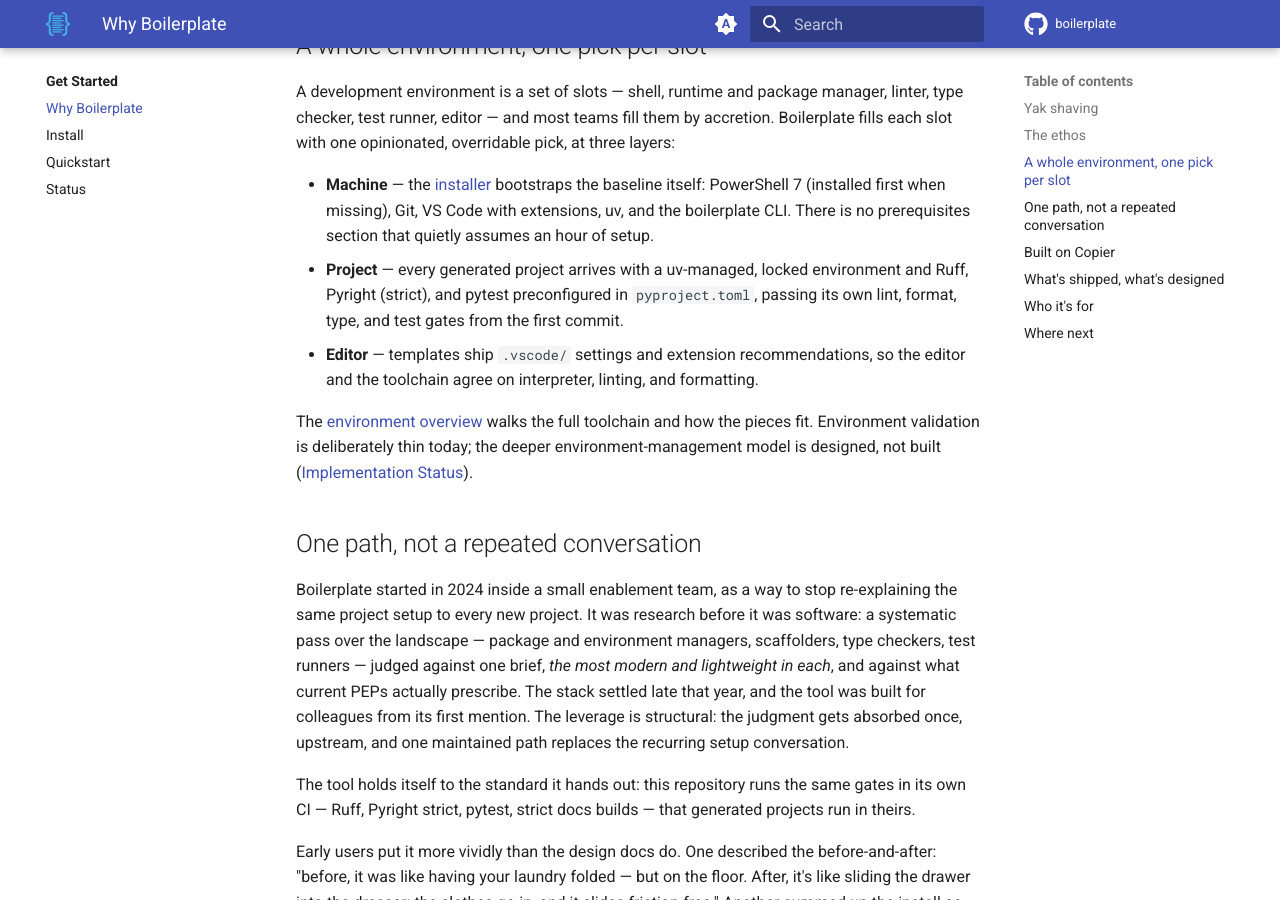
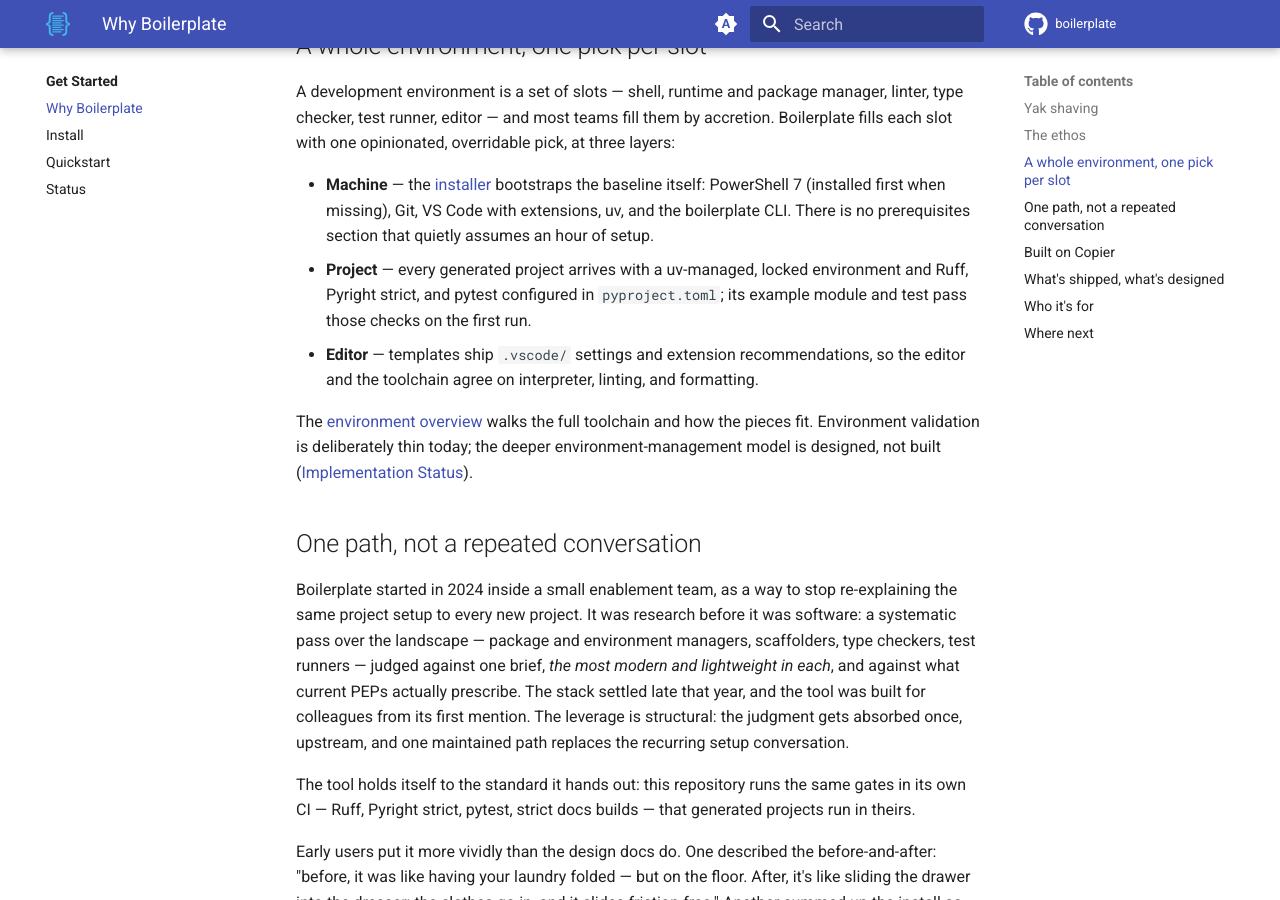
Before and after one commit to TheRealBillSiegler/boilerplate, an MkDocs documentation site: the page built from docs/why.md, in a window 1280 px wide and 900 px high, scrolled down 1394 px. Built offline with MkDocs 1.6.1 and Material for MkDocs 9.7.7, drawn with Linux system fonts in a browser that asks for light colours; a script that is not in the unit is left out; comment, search, counter and statistics services are not loaded; the version menu is left out.

Commit message:
fix(docs): drop unshipped CI-gate claims for generated projects
why.md said generated projects pass their own lint/format/type/test gates
and this repo runs the same gates generated projects run in theirs, but
the project template ships no CI config or pre-commit hook -- confirmed
against its full file list. Reworded to what actually ships: a configured
toolchain that the example module and test pass on first run. Also drops
"matching what CI enforces" from environment/index.md's Pyright blurb,
which made the same unshipped claim.

Co-Authored-By: Claude Fable 5.1 <noreply@anthropic.com>

```diff
--- a/docs/why.md
+++ b/docs/why.md
@@ -35,7 +35,7 @@ Four opinions the tool executes rather than recommends:
 A development environment is a set of slots — shell, runtime and package manager, linter, type checker, test runner, editor — and most teams fill them by accretion. Boilerplate fills each slot with one opinionated, overridable pick, at three layers:
 
 - **Machine** — the [installer](install.md) bootstraps the baseline itself: PowerShell 7 (installed first when missing), Git, VS Code with extensions, uv, and the boilerplate CLI. There is no prerequisites section that quietly assumes an hour of setup.
-- **Project** — every generated project arrives with a uv-managed, locked environment and Ruff, Pyright (strict), and pytest preconfigured in `pyproject.toml`, passing its own lint, format, type, and test gates from the first commit.
+- **Project** — every generated project arrives with a uv-managed, locked environment and Ruff, Pyright strict, and pytest configured in `pyproject.toml`; its example module and test pass those checks on the first run.
 - **Editor** — templates ship `.vscode/` settings and extension recommendations, so the editor and the toolchain agree on interpreter, linting, and formatting.
 
 The [environment overview](environment/index.md) walks the full toolchain and how the pieces fit. Environment validation is deliberately thin today; the deeper environment-management model is designed, not built ([Implementation Status](status.md)).
```
Also changed, not shown: docs/environment/index.md (+1 -1 lines).
